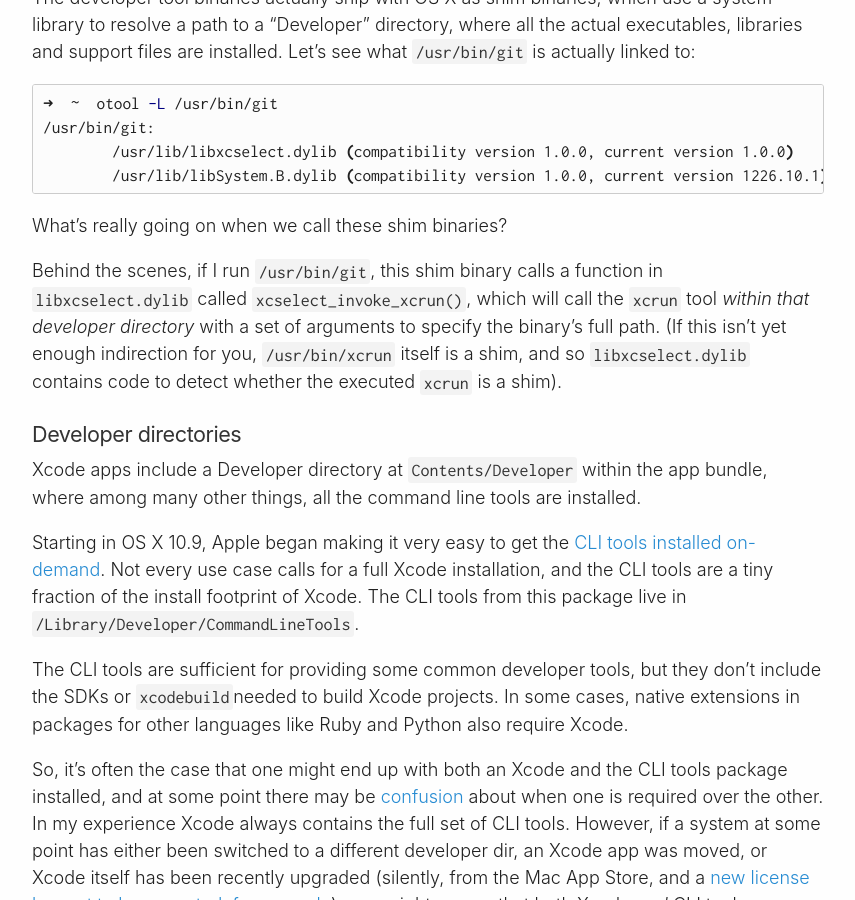
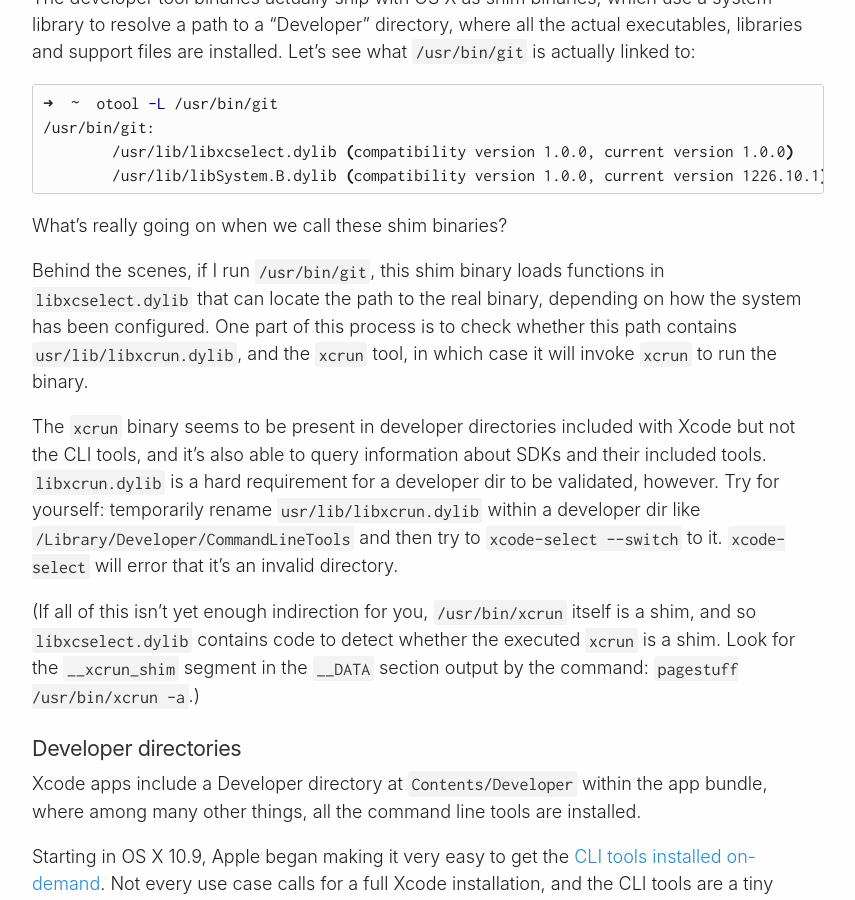
Before and after one commit to timsutton/macops.ca, a Jekyll site: the page built from _posts/2016-02-07-developer-binaries-on-os-x-xcode-select-and-xcrun.md, in a window 1280 px wide and 900 px high, scrolled down 665 px. Shown: the whole window, without its empty margins (212-1067 px from the left). Built offline with Jekyll 4.4.1, drawn with Linux system fonts in a browser that asks for light colours; some web fonts are replaced; Markdown is read by kramdown in place of the engine named in the settings; comment, search, counter and statistics services are not loaded; some of the changed text lies outside the part shown.

Commit message:
Fix inaccuracies about xcrun and libxcrun in dev dir requirements

```diff
--- a/_posts/2016-02-07-developer-binaries-on-os-x-xcode-select-and-xcrun.md
+++ b/_posts/2016-02-07-developer-binaries-on-os-x-xcode-select-and-xcrun.md
@@ -21,7 +21,11 @@
 
 What's really going on when we call these shim binaries?
 
-Behind the scenes, if I run `/usr/bin/git`, this shim binary calls a function in `libxcselect.dylib` called `xcselect_invoke_xcrun()`, which will call the [`xcrun`](https://developer.apple.com/library/mac/documentation/Darwin/Reference/ManPages/man1/xcrun.1.html) tool _within that developer directory_ with a set of arguments to specify the binary's full path. (If this isn't yet enough indirection for you, `/usr/bin/xcrun` itself is a shim, and so `libxcselect.dylib` contains code to detect whether the executed `xcrun` is a shim).
+Behind the scenes, if I run `/usr/bin/git`, this shim binary loads functions in `libxcselect.dylib` that can locate the path to the real binary, depending on how the system has been configured. One part of this process is to check whether this path contains `usr/lib/libxcrun.dylib`, and the [`xcrun`](https://developer.apple.com/library/mac/documentation/Darwin/Reference/ManPages/man1/xcrun.1.html) tool, in which case it will invoke `xcrun` to run the binary.
+
+The `xcrun` binary seems to be present in developer directories included with Xcode but not the CLI tools, and it's also able to query information about SDKs and their included tools. `libxcrun.dylib` is a hard requirement for a developer dir to be validated, however. Try for yourself: temporarily rename `usr/lib/libxcrun.dylib` within a developer dir like `/Library/Developer/CommandLineTools` and then try to `xcode-select --switch` to it. `xcode-select` will error that it's an invalid directory.
+
+(If all of this isn't yet enough indirection for you, `/usr/bin/xcrun` itself is a shim, and so `libxcselect.dylib` contains code to detect whether the executed `xcrun` is a shim. Look for the `__xcrun_shim` segment in the `__DATA` section output by the command: `pagestuff /usr/bin/xcrun -a`.)
 
 
 ### Developer directories
@@ -57,6 +61,6 @@
 1. If neither of the above are set, and the path `/Applications/Xcode.app/Contents/Developer` is present, this is used.
 1. If no Xcode path as above are set, but CLI tools are installed in `/Library/Developer/CommandLineTools`, these are selected.
 
-When a directory switch is attempted, `libxcselect` will perform other sanity checks such as ensuring that at least a `usr/bin/xcrun` binary exists within the directory.
+A [disassembly](http://www.hopperapp.com) of `/usr/lib/libxcselect.dylib` also suggests that there is an additional check performed, similar to the symlink check, if a file is present at `/usr/share/xcode-select/xcode_dir_path`. This path is protected by [System Integrity Protection](https://en.wikipedia.org/wiki/System_Integrity_Protection), however, so it's likely only used internally for development.
 
-A [disassembly](http://www.hopperapp.com) of `libxcselect` also suggests that there is an additional check performed, similar to the symlink check, if a file is present at `/usr/share/xcode-select/xcode_dir_path`. This path is protected by [System Integrity Protection](https://en.wikipedia.org/wiki/System_Integrity_Protection), however.
+As mentioned earlier, when a directory switch is attempted, `libxcselect` will perform a sanity check to at least ensure that the `usr/lib/libxcrun.dylib` library exists within the directory.
```
